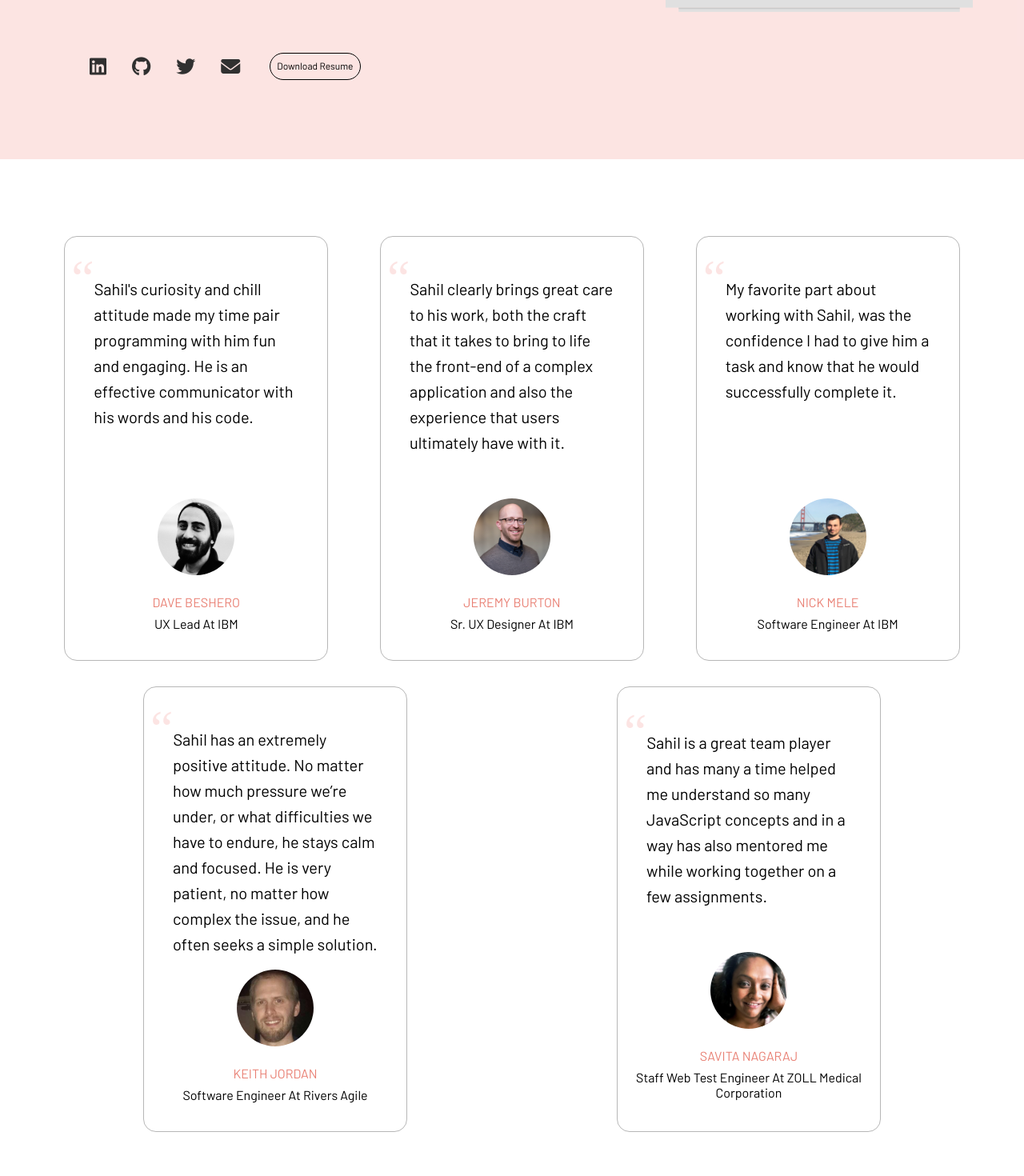
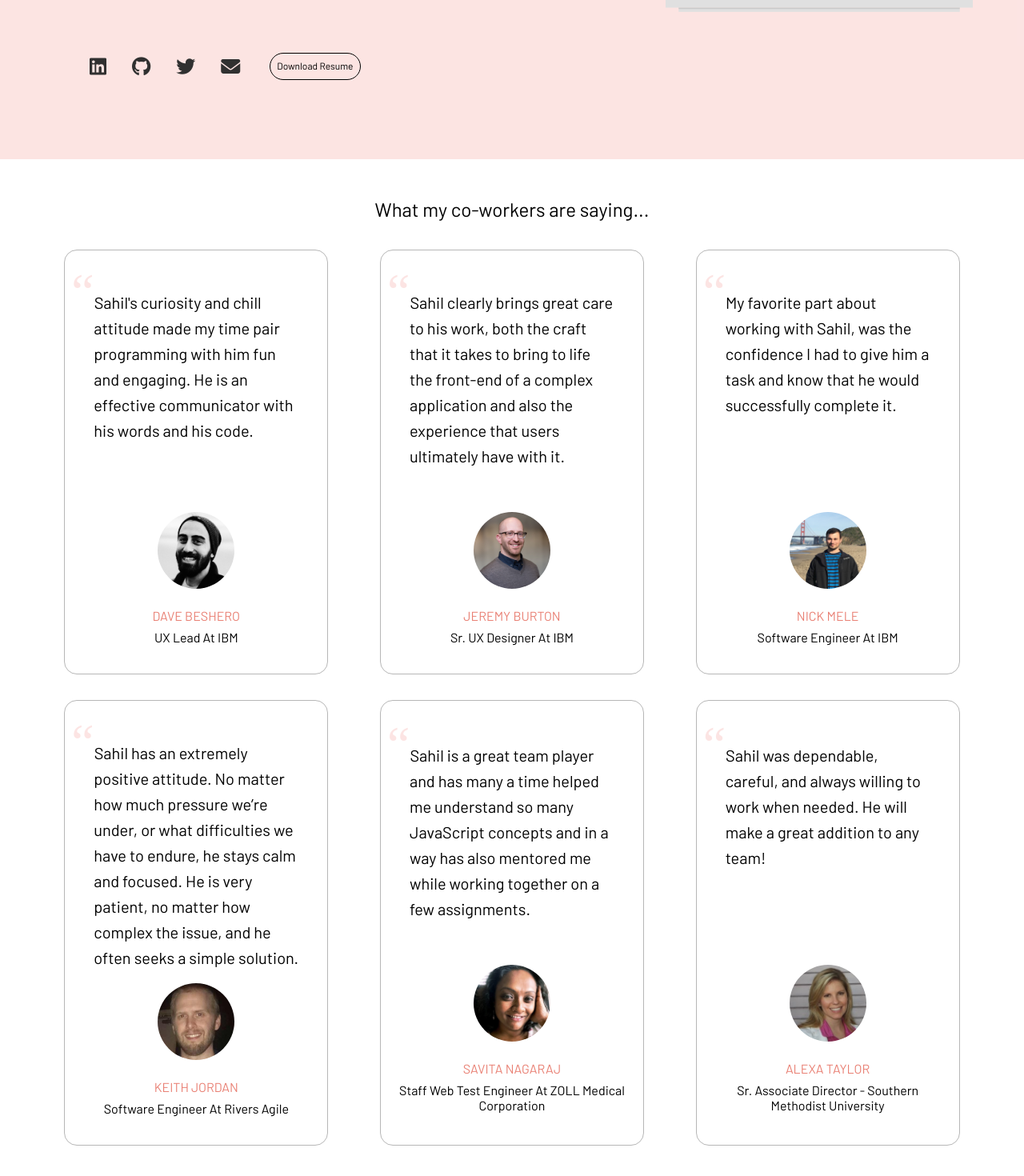
Before and after one commit to sahiljohari/portfolio-website, a React (Create React App) app: page / in a window 1280 px wide. Shown: the part 452-1922 px from the top of the page at 80% size. Built offline with nearby package versions, Linux system fonts and the light colour scheme.

Commit message:
New one-page resume (#14)
- Testimonial added
- Company logos removed
- One portfolio project added

```diff
--- a/src/components/IntroSection/style.css
+++ b/src/components/IntroSection/style.css
@@ -3,7 +3,7 @@
 .intro {
   display: flex;
   flex-direction: column;
-  margin: 0 0 2.5rem 0;
+  margin: 0 0 1.75rem 0;
   padding: 3rem 1rem;
   color: var(--secondary-theme-text-color);
   background-color: var(--intro-section-bg-color);
@@ -80,7 +80,6 @@
   .intro {
     height: auto;
     flex-direction: row-reverse;
-    margin: 0 0 5rem 0;
     padding: 3rem 4rem;
     text-align: left;
   }
--- a/src/components/PortfolioSection/content.js
+++ b/src/components/PortfolioSection/content.js
@@ -52,5 +52,13 @@ export const content = {
       externalLink: "https://github.com/sahiljohari/portfolio-website",
       thumbnail: "portfolio.png",
     },
+    {
+      projectId: 6,
+      projectName: "Document Organizer",
+      projectSummary:
+        "Currently in-progress. This is a tracking application for all your important documents such as IDs, travel docs, and financial docs. Stay tuned!",
+      externalLink: "https://github.com/sahiljohari/document-organizer",
+      thumbnail: "work-in-progress.png",
+    },
   ],
 };
--- a/src/components/PortfolioSection/style.css
+++ b/src/components/PortfolioSection/style.css
@@ -32,7 +32,7 @@
 .portfolioSectionTitle {
   text-align: center;
   font-size: 1.5rem;
-	font-weight: bold;
+  font-weight: normal;
   color: var(--primary-theme-color);
 }
 
--- a/src/components/Testimonials/Testimonials.js
+++ b/src/components/Testimonials/Testimonials.js
@@ -1,11 +1,13 @@
-import React from 'react';
-import { content } from './content';
-import './style.css';
+import React from "react";
+import { content, sectionTitle } from "./content";
+import "./style.css";
 
 const Testimonials = () => {
   return (
+    <>
+      <h2 className="testimonialSectionTitle">{sectionTitle}</h2>
       <div className="testimonials">
-			{content.map(card => (
+        {content.map((card) => (
           <div className="testimonialCard" key={card.id}>
             <div className="leftSection">
               <div className="displayImg">
@@ -13,7 +15,11 @@ const Testimonials = () => {
               </div>
               <div className="info">
                 <div className="name">
-								<a href={card.profile} target="_blank" rel="noopener noreferrer">
+                  <a
+                    href={card.profile}
+                    target="_blank"
+                    rel="noopener noreferrer"
+                  >
                     {card.name}
                   </a>
                 </div>
@@ -26,6 +32,7 @@ const Testimonials = () => {
           </div>
         ))}
       </div>
+    </>
   );
 };
 
--- a/src/components/Testimonials/content.js
+++ b/src/components/Testimonials/content.js
@@ -1,47 +1,58 @@
-export const sectionTitle = 'Testimonials';
+export const sectionTitle = "What my co-workers are saying...";
 export const content = [
   {
     id: 1,
-		name: 'Dave Beshero',
-		profession: 'UX Lead at IBM',
-		profile: 'https://www.linkedin.com/in/dave-beshero-8b277b52/',
-		image: 'assets/images/dave-beshero.jfif',
-		highlight: "Sahil's curiosity and chill attitude made my time pair programming with him fun and engaging. He is an effective communicator with his words and his code.",
+    name: "Dave Beshero",
+    profession: "UX Lead at IBM",
+    profile: "https://www.linkedin.com/in/dave-beshero-8b277b52/",
+    image: "assets/images/dave-beshero.jfif",
+    highlight:
+      "Sahil's curiosity and chill attitude made my time pair programming with him fun and engaging. He is an effective communicator with his words and his code.",
   },
   {
     id: 2,
-		name: 'Jeremy Burton',
-		profession: 'Sr. UX Designer at IBM',
-		profile: 'https://www.linkedin.com/in/jeremygburton/',
-		image: 'assets/images/jeremy-burton.jfif',
-		highlight: "Sahil clearly brings great care to his work, both the craft that it takes to bring to life the front-end of a complex application and also the experience that users ultimately have with it."
+    name: "Jeremy Burton",
+    profession: "Sr. UX Designer at IBM",
+    profile: "https://www.linkedin.com/in/jeremygburton/",
+    image: "assets/images/jeremy-burton.jfif",
+    highlight:
+      "Sahil clearly brings great care to his work, both the craft that it takes to bring to life the front-end of a complex application and also the experience that users ultimately have with it.",
   },
   {
     id: 3,
-		name: 'Nick Mele',
-		profession: 'Software Engineer at IBM',
-		profile: 'https://www.linkedin.com/in/nick-mele/',
-		image: 'assets/images/nick-mele.jpg',
-		highlight: 'My favorite part about working with Sahil, was the confidence I had to give him a task and know that he would successfully complete it.',
-
+    name: "Nick Mele",
+    profession: "Software Engineer at IBM",
+    profile: "https://www.linkedin.com/in/nick-mele/",
+    image: "assets/images/nick-mele.jpg",
+    highlight:
+      "My favorite part about working with Sahil, was the confidence I had to give him a task and know that he would successfully complete it.",
   },
   {
     id: 4,
-		name: 'Keith Jordan',
-		profession: 'Software Engineer at Rivers Agile',
-		profile: 'https://www.linkedin.com/in/keith-jordan-64b0642b/',
-		image: 'assets/images/keith-jordan.jpg',
-		highlight: 'Sahil has an extremely positive attitude.  No matter how much pressure we’re under, or what difficulties we have to endure, he stays calm and focused. He is very patient, no matter how complex the issue, and he often seeks a simple solution.',
-
+    name: "Keith Jordan",
+    profession: "Software Engineer at Rivers Agile",
+    profile: "https://www.linkedin.com/in/keith-jordan-64b0642b/",
+    image: "assets/images/keith-jordan.jpg",
+    highlight:
+      "Sahil has an extremely positive attitude.  No matter how much pressure we’re under, or what difficulties we have to endure, he stays calm and focused. He is very patient, no matter how complex the issue, and he often seeks a simple solution.",
   },
 
   {
     id: 5,
-		name: 'Savita Nagaraj',
-		profession: 'Staff Web Test Engineer at ZOLL Medical Corporation',
-		profile: 'https://www.linkedin.com/in/savitanagaraj/',
-		image: 'assets/images/savita-nagaraj.jfif',
-		highlight: "Sahil is a great team player and has many a time helped me understand so many JavaScript concepts and in a way has also mentored me while working together on a few assignments."
+    name: "Savita Nagaraj",
+    profession: "Staff Web Test Engineer at ZOLL Medical Corporation",
+    profile: "https://www.linkedin.com/in/savitanagaraj/",
+    image: "assets/images/savita-nagaraj.jfif",
+    highlight:
+      "Sahil is a great team player and has many a time helped me understand so many JavaScript concepts and in a way has also mentored me while working together on a few assignments.",
   },
-
+  {
+    id: 6,
+    name: "Alexa Taylor",
+    profession: "Sr. Associate Director - Southern Methodist University",
+    profile: "https://www.linkedin.com/in/alexataylor/",
+    image: "assets/images/alexa-taylor.jpg",
+    highlight:
+      "Sahil was dependable, careful, and always willing to work when needed. He will make a great addition to any team!",
+  },
 ];
--- a/src/components/Testimonials/style.css
+++ b/src/components/Testimonials/style.css
@@ -6,6 +6,13 @@
   height: auto;
   max-width: 80rem;
   background-color: var(--about-section-testimonial-bg-color);
+}
+
+.testimonialSectionTitle {
+  text-align: center;
+  font-size: 1.5rem;
+  font-weight: normal;
+  color: var(--primary-theme-color);
 }
 
 .testimonialCard {
--- a/src/components/WorkSection/WorkCard.js
+++ b/src/components/WorkSection/WorkCard.js
@@ -1,14 +1,11 @@
 import React from "react";
 
 const WorkCard = ({ workData }) => {
-  const { company, role, period, location, logo, responsibilities } = workData;
+  const { company, role, period, location, responsibilities } = workData;
 
   return (
     <div className="work-card">
       <div className="word-card-head">
-        <div className="company-logo">
-          <img src={logo} alt={company} />
-        </div>
         <div className="work-card-head-body">
           <div className="company-title">{company}</div>
           <div className="work-role">
--- a/src/components/WorkSection/style.css
+++ b/src/components/WorkSection/style.css
@@ -42,6 +42,7 @@
 .work-section-title {
   text-align: center;
   font-size: 1rem;
+  font-weight: normal;
   color: var(--primary-theme-color);
 }
 
@@ -153,7 +154,6 @@ hr {
   }
 
   .work-card-head-body {
-    text-align: left;
     margin: auto 1rem;
   }
 
```
Also changed, not shown: 1 other file (tests, documents, lock files or other folders). Lines whose indentation alone changed are shown as unchanged.
